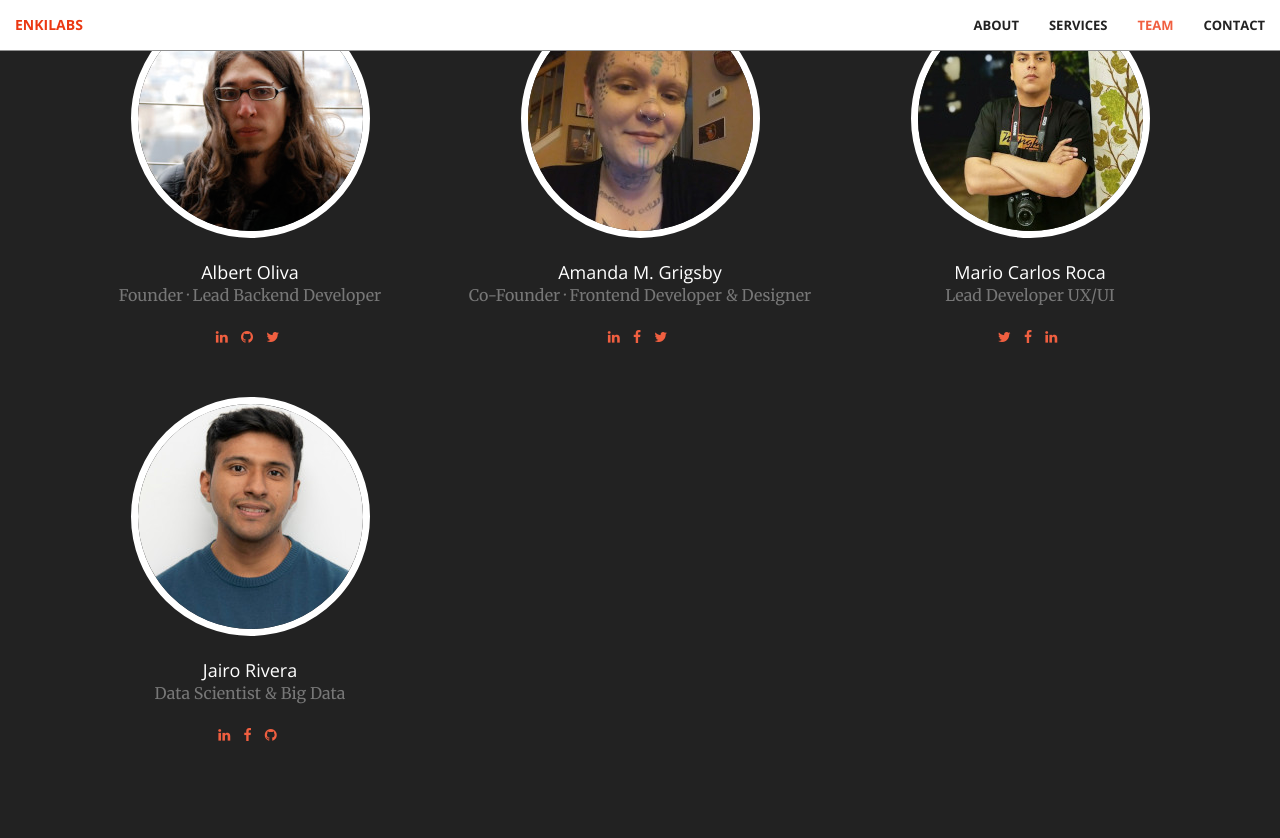
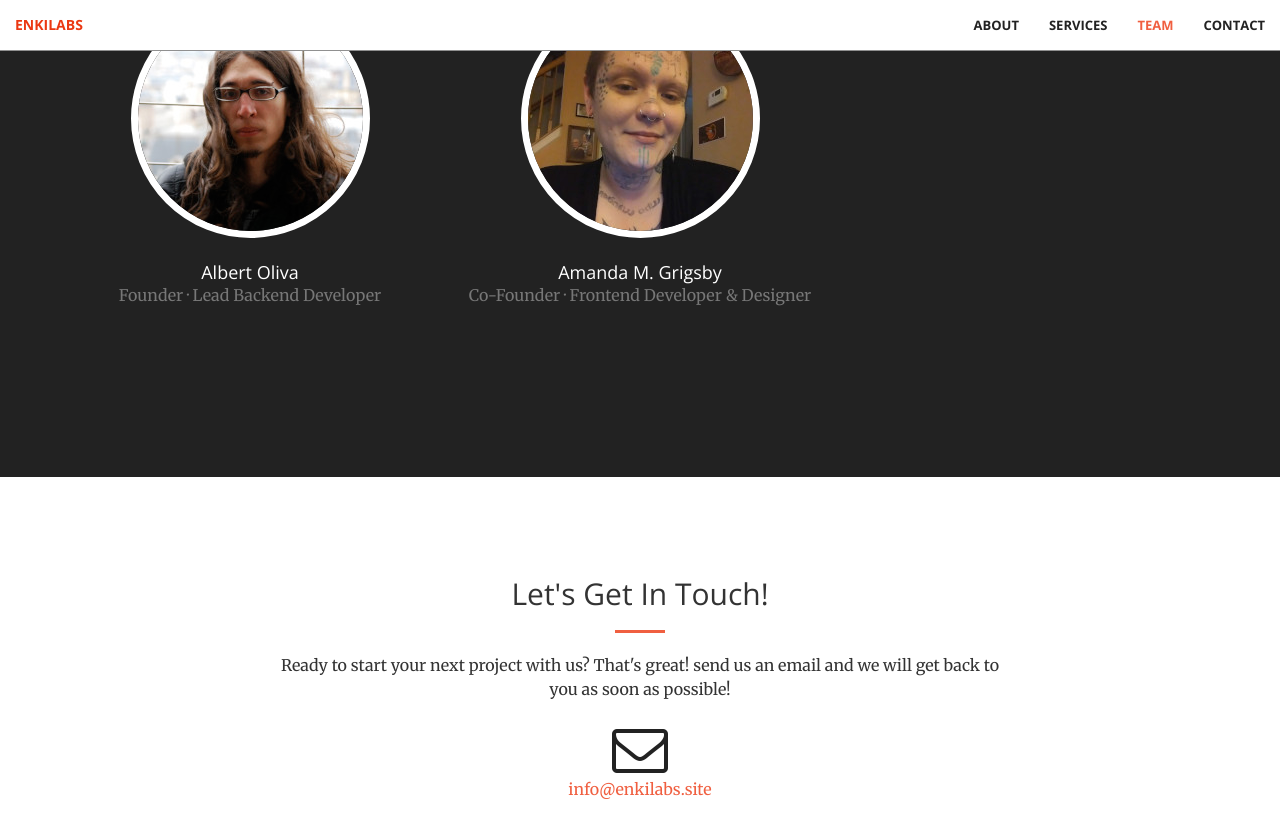
Before and after one commit to aiw3ndil/enkilabs, a Jekyll site: the page built from index.html, in a window 1280 px wide and 900 px high, scrolled down 1951 px. Shown: the top 838 px of the window. Built offline with Jekyll 4.4.1, drawn with Linux system fonts in a browser that asks for light colours; part of the change alters nothing that is shown.

Commit message:
Team changes

```diff
--- a/_config.yml
+++ b/_config.yml
@@ -35,24 +35,24 @@ people:
     - title: twitter
       url: https://twitter.com/ada_willow
 
-- name: Mario Carlos Roca
-  pic: 2
-  position: Lead Developer UX/UI
-  social:
-    - title: twitter
-      url: https://twitter.com/marioccarloss
-    - title: facebook
-      url: https://www.facebook.com/marioccarloss
-    - title: linkedin
-      url: https://www.linkedin.com/in/marioccarloss/
-
-- name: Jairo Rivera
-  pic: 3
-  position: Data Scientist & Big Data
-  social:
-    - title: linkedin
-      url: https://www.linkedin.com/in/jairoriveracueva
-    - title: facebook
-      url: https://www.facebook.com/jairoabrahan.riveracueva
-    - title: github
-      url: #
+#- name: Mario Carlos Roca
+#  pic: 2
+#  position: Lead Developer UX/UI
+#  social:
+#    - title: twitter
+#      url: https://twitter.com/marioccarloss
+#    - title: facebook
+#      url: https://www.facebook.com/marioccarloss
+#    - title: linkedin
+#      url: https://www.linkedin.com/in/marioccarloss/
+#
+#- name: Jairo Rivera
+#  pic: 3
+#  position: Data Scientist & Big Data
+#  social:
+#    - title: linkedin
+#      url: https://www.linkedin.com/in/jairoriveracueva
+#    - title: facebook
+#      url: https://www.facebook.com/jairoabrahan.riveracueva
+#    - title: github
+#      url: #
--- a/_includes/team.html
+++ b/_includes/team.html
@@ -14,16 +14,6 @@
                     <img src="img/team/{{ member.pic }}.jpg" class="img-responsive img-circle" alt="">
                     <h4>{{ member.name }}</h4>
                     <p class="text-muted">{{ member.position }}</p>
-                    <ul class="list-inline social-buttons">
-                        {% for network in member.social %}
-                        <li>
-                            <a href="{{ network.url }}">
-                                <i class="fa fa-{{ network.title }}"></i>
-                            </a>
-                        </li>
-                        {% endfor %}
-
-                    </ul>
                 </div>
             </div>
             {% endfor %}
```
